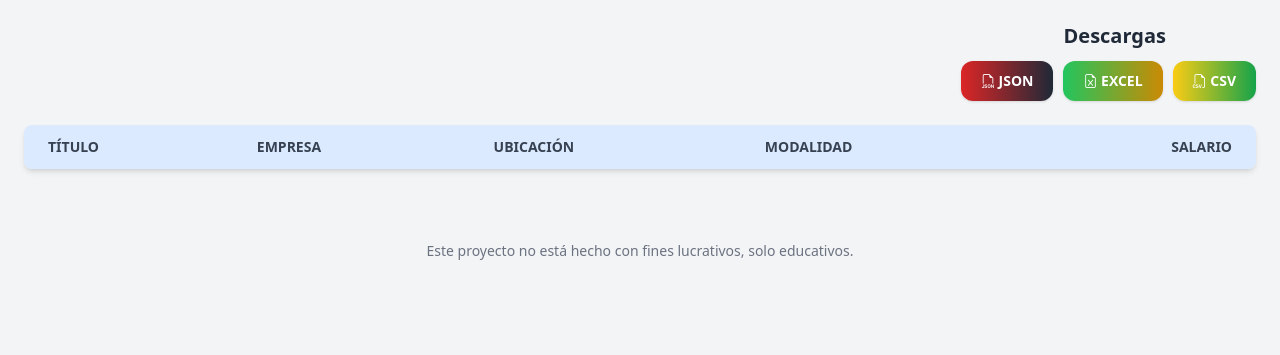
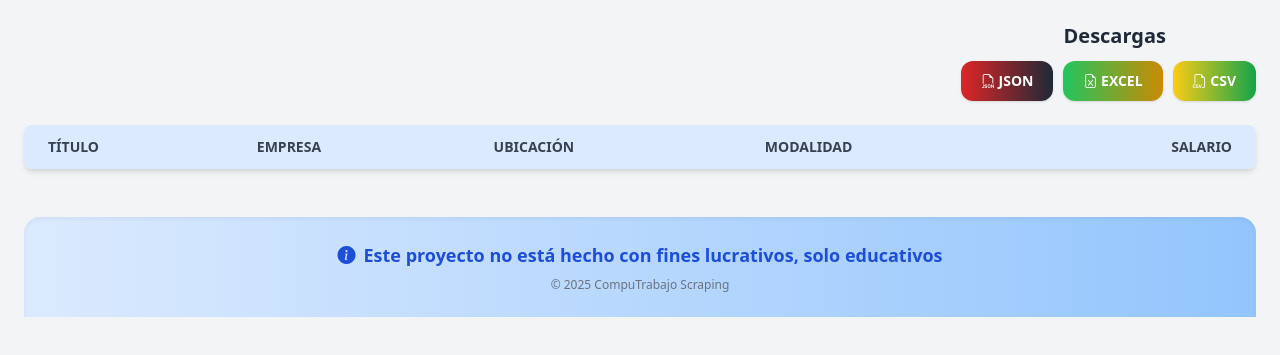
Before and after one commit to Z4ik0/Frontend_scrappingCT, a plain HTML site: page tablas.html in a window 1280 px wide. Shown: the part 131-486 px from the top of the page. Drawn offline with nearby package versions, Linux system fonts and the light colour scheme; no server answers.

Commit message:
[MOTIFY]:realice los footer del buscador y la tabla

```diff
--- a/tablas.html
+++ b/tablas.html
@@ -386,8 +386,13 @@
         <!-- fin de las tabs -->
       </div>
     </div>
-    <footer class="mt-12 text-center text-gray-500 text-sm py-6">
-      Este proyecto no está hecho con fines lucrativos, solo educativos.
+    <footer class="mt-12 bg-gradient-to-r from-blue-100 to-blue-300 py-6 rounded-t-2xl shadow-inner">
+      <div class="flex flex-col items-center gap-2">
+        <span class="text-blue-700 text-lg font-semibold flex items-center gap-2">
+          <i class="bi bi-info-circle-fill"></i>Este proyecto no está hecho con fines lucrativos, solo educativos
+        </span>
+        <span class="text-gray-500 text-xs">© 2025 CompuTrabajo Scraping</span>
+      </div>
     </footer>
   </body>
 </html>
```
Also changed, not shown: index.html (+8 -0 lines).
